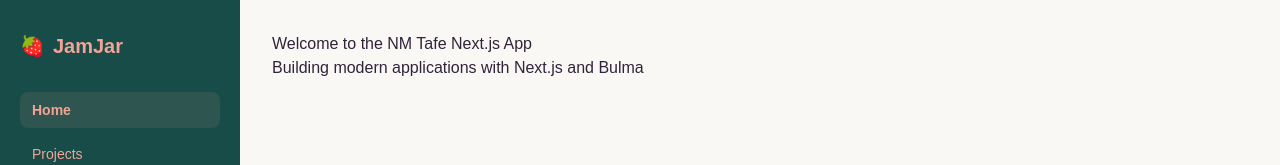
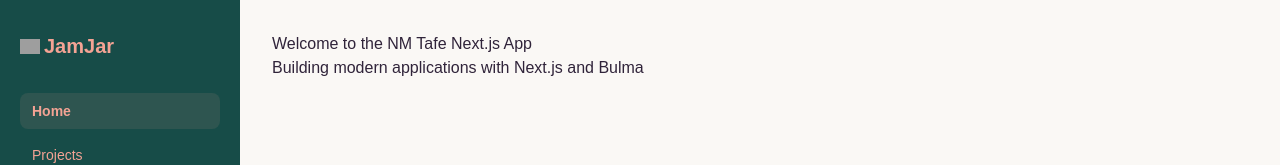
Before and after one commit to carolvpinheiro/nextjs-api, a Next.js app: page / in a window 1280 px wide. Shown: the top 165 px of the page. Built offline with nearby package versions, Linux system fonts and the light colour scheme; grey boxes are pictures that could not be loaded.

Commit message:
fix: svg import

```diff
--- a/components/MainLayout.js
+++ b/components/MainLayout.js
@@ -1,5 +1,6 @@
 "use client";
 
+import Image from "next/image";
 import Link from "next/link";
 import { usePathname } from "next/navigation";
 
@@ -20,9 +21,9 @@ export default function MainLayout({ children }) {
         <div className="mx-auto flex max-w-6xl items-center justify-between gap-4 md:block">
           <Link
             href="/"
-            className="inline-flex items-center gap-2 text-xl font-bold"
+            className="inline-flex items-center gap-1 text-xl font-bold"
           >
-            <span aria-hidden="true">🍓</span>
+            <Image src="/icon.svg" alt="" width={20} height={20} unoptimized />
             JamJar
           </Link>
 
```
